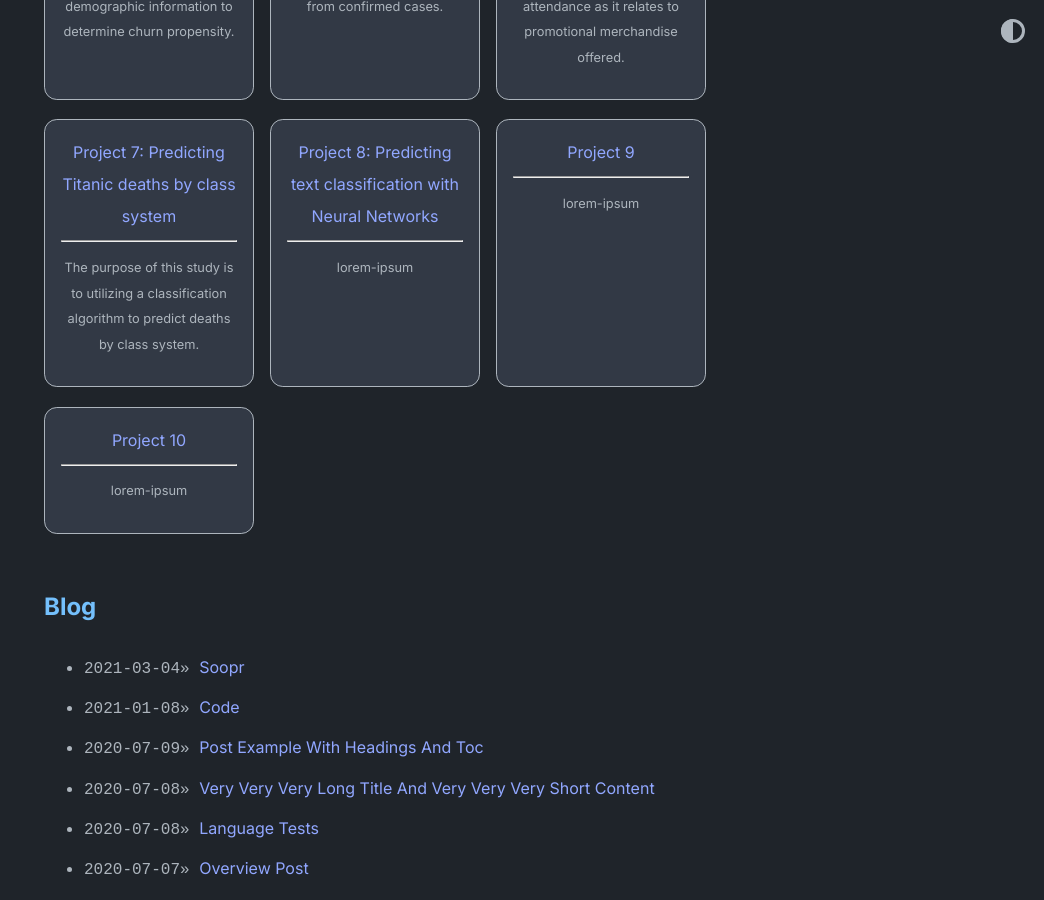
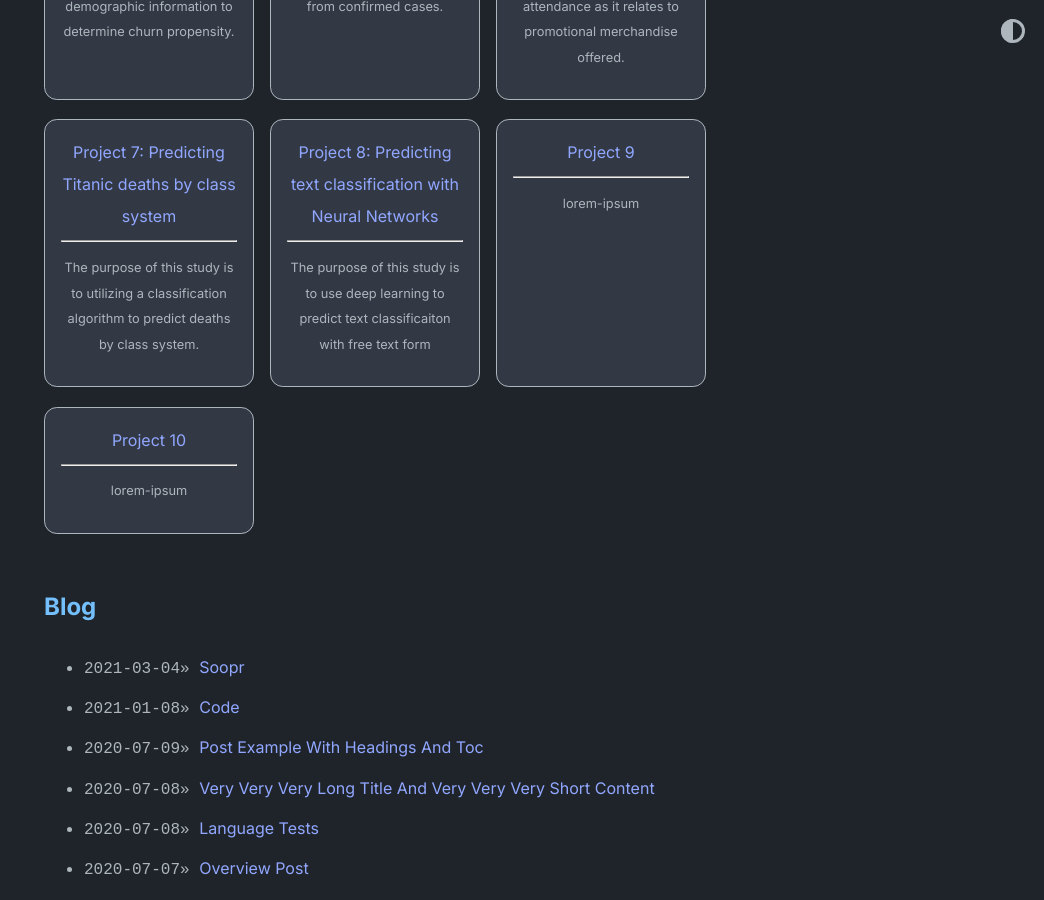
Before and after one commit to Josef9154/JRochelle_Portfolio, a Jekyll site: the page built from index.md, in a window 1280 px wide and 900 px high, scrolled down 913 px. Shown: the whole window, without its empty margins (236-1280 px from the left). Built offline with Jekyll 4.4.1, drawn with Linux system fonts in a browser that asks for light colours.

Commit message:
home.yml: updated desc in project_entries

```diff
--- a/_data/home.yml
+++ b/_data/home.yml
@@ -41,7 +41,9 @@ project_entries:
   - title: 'Project 8: Predicting text classification with Neural Networks'
     url: >-
       https://github.com/Josef9154/Portfolio-Examples/blob/main/Project%208-%20Predicting%20Text%20Classifications%20using%20Neural%20Network.ipynb
-    desc: lorem-ipsum
+    desc: >-
+      The purpose of this study is to use deep learning to predict text
+      classificaiton with free text form
   - title: Project 9
     url: lorem-ipsum
     desc: lorem-ipsum
```
